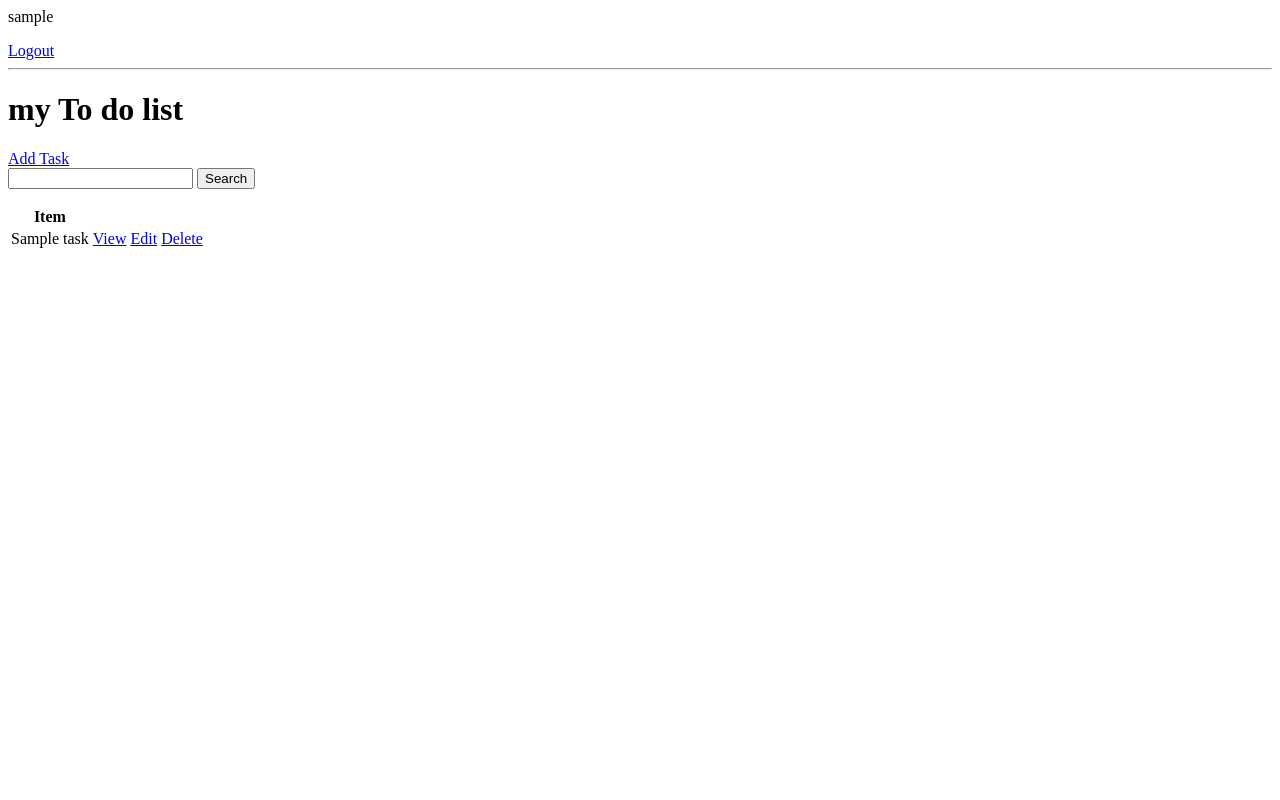
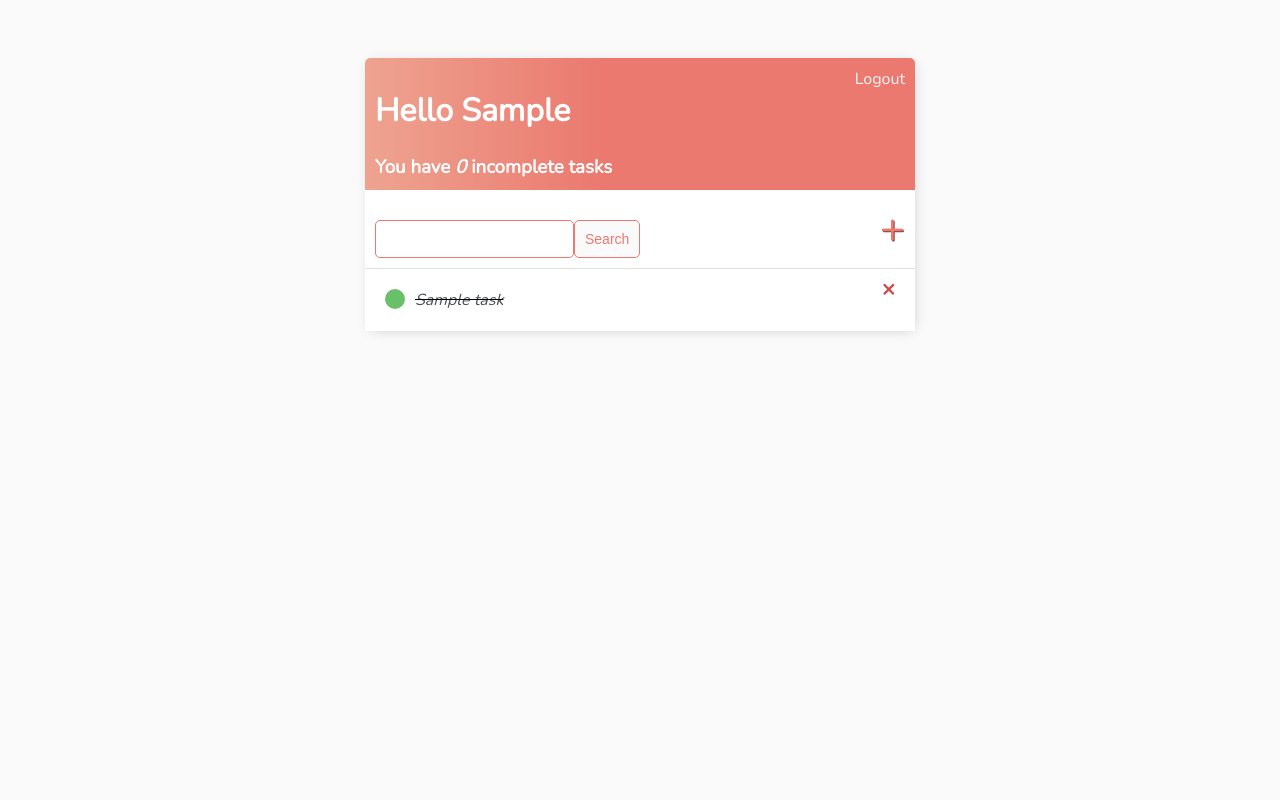
Before and after one commit to itachi47/toDO, a Django app: page / in a window 1280 px wide. Run offline with Django 4.2, Linux system fonts and the light colour scheme; a user stored in the database is signed in; tables that the repository leaves empty hold one stand-in row (values such as "Sample post").

Commit message:
added style and fixed bugs

```diff
--- /dev/null
+++ b/base/templates/base/main.html
@@ -0,0 +1,151 @@
+<!DOCTYPE html>
+<html lang="en">
+<head>
+    <meta charset="UTF-8">
+    <meta http-equiv="X-UA-Compatible" content="IE=edge">
+    <meta name="viewport" content="width= , initial-scale=1.0">
+    <title>To Do Items</title>
+    <link rel="stylesheet" href="<link rel="preconnect" href="https://fonts.googleapis.com">
+    <link rel="preconnect" href="https://fonts.gstatic.com" crossorigin>
+    <link href="https://fonts.googleapis.com/css2?family=Nunito:wght@200&display=swap" rel="stylesheet">
+
+    <style>
+        body {
+            background-color: #FAFAFA;
+            font-family: 'Nunito', sans-serif;
+            padding-top: 50px;
+        }
+
+        /* h1,
+        h2,
+        h3,
+        h4,
+        h5,
+        h6{
+            font-family: 'Raleway', sans-serif;
+        } */
+
+        a, p{
+            color: #4b5156;
+        }
+        .container {
+            max-width: 550px;
+            margin: auto;
+            background-color: #fff;
+            -webkit-box-shadow: 2px 2px 13px -4px rgba(0, 0, 0, 0.21);
+            box-shadow: 2px 2px 13px -4px rgba(0, 0, 0, 0.21);
+        }
+        .header-bar {
+            display: flex;
+            justify-content: space-between;
+            color: #fff;
+            padding: 10px;
+            border-radius: 5px 5px 0 0;
+            background: linear-gradient(90deg, #eea390 0%, #eb796f 43%, #eb796f 100%);
+        }
+        .header-bar a {
+            color: rgb(247, 247, 247);
+            text-decoration: none;
+        }
+
+        .task-wrapper {
+            display: flex;
+            justify-content: space-between;
+            padding: 20px;
+            background-color: #fff;
+            border-top: 1px solid rgb(226, 226, 226 );
+        }
+
+        .task-title{
+            display: flex;
+        }
+
+        .task-title a {
+            text-decoration: none;
+            color: #4b5156;
+            margin-left: 10px;
+        }
+
+        .task-complete-icon {
+            height: 20px;
+            width: 20px;
+            background-color: rgb(105, 192, 105);
+            border-radius: 50%;
+        }
+
+        .task-incomplete-icon {
+            height: 20px;
+            width: 20px;
+            background-color: rgb(218, 218, 218);
+            border-radius: 50%;
+        }
+
+        .delete-link {
+            text-decoration: none;
+            font-weight: 900;
+            color: #cf4949;
+            font-size: 22px;
+            line-height: 0;
+        }
+
+        #search-add-wrapper {
+            display: flex;
+            justify-content: space-between;
+            align-items: center;
+            padding: 10px;
+        }
+
+        #add-link {
+            color: #eb796f;
+            text-decoration: none;
+            font-size: 42px;
+            text-shadow: 1px 1px #81413b ;
+        }
+
+        .card-body {
+            padding: 20px;
+        }
+
+        input[type=text],
+        input[type=password],
+        textarea {
+            border: 1px solid #eb796f;
+            border-radius: 5px;
+            padding: 10px;
+            width: 90%;
+        }
+
+        label {
+            padding-top: 10px !important;
+            display: block;
+        }
+
+        .button {
+            border: 1px solid #eb796f;
+            background-color: #FAFAFA;
+            color: #eb796f;
+            padding: 10px;
+            font-size: 14px;
+            border-radius: 5px;
+            cursor: pointer;
+            text-decoration: none;
+        }
+
+        .center-button {
+            display: flex;
+            justify-content: center;
+        }
+
+
+
+    </style>
+
+</head>
+<body>
+    <div class="container">
+        {% block content %}
+
+        {% endblock content %}
+    </div>
+</body>
+</html>
--- a/base/templates/base/task.html
+++ b/base/templates/base/task.html
@@ -1 +1 @@
-<h1>Task: {{task}}</h1>
+<h1>Task: {{ task }}</h1>
--- a/base/templates/base/task_list.html
+++ b/base/templates/base/task_list.html
@@ -1,32 +1,50 @@
+{% extends 'base/main.html' %}
+{% block content %}
 
+<div class="header-bar">
+    <div>
+        <h1>Hello {{request.user | title}}</h1>
+        <h3 style="margin:0">You have <i>{{count}}</i> incomplete task{{count | pluralize:"s"}}</h3>
+    </div>
     {% if request.user.is_authenticated%}
-    <p>{{request.user}} </p>
         <a href="{% url 'logout' %}">Logout</a>
     {% else %}
         <a href="{% url 'login' %}">Login</a>
     {% endif %}
+</div>
 
-<hr>
-<h1>my To do list</h1>
-<a href="{% url 'task-create' %}">Add Task</a>
 
-<form action="" method="GET">
+<div id="search-add-wrapper">
+    <form action="" method="GET" style="margin-top: 20px; display: flex;">
         <input type="text" name="search-area" value="{{ search_input }}">
-    <input type="submit" value="Search">
+        <input class="button" type="submit" value="Search">
     </form>
-<table>
-    <tr>
-        <th>Item</th>
-        <th></th>
-    </tr>
+    <a id="add-link"  href="{% url 'task-create' %}">&#x2b;</a>
+</div>
+
+
+
+
+
+<div class="task-items-wrapper">
     {% for task in tasks %}
-    <tr>
-        <td>{{task.title}}</td>
-        <td><a href="{% url 'task' task.id %}">View</a></td>
-        <td><a href="{% url 'task-update' task.id %}">Edit</a></td>
-        <td><a href="{% url 'task-delete' task.id %}">Delete</a></td>
-    </tr>
-    {%empty%}
+        <div class="task-wrapper">
+            {% if task.complete %}
+            <div class="task-title">
+                <div class="task-complete-icon"></div>
+                <i><s><a href="{% url 'task-update' task.id %}">{{ task }}</a></s></i>
+            </div>
+            {% else %}
+            <div class="task-title">
+                <div class="task-incomplete-icon"></div>
+                <a href="{% url 'task-update' task.id %}">{{ task }}</a>
+            </div>
+            {% endif %}
+            <a class='delete-link' href="{% url 'task-delete' task.id %}">&#215;</a>
+        </div>
+    {% empty %}
     <h3>No item in list</h3>
     {% endfor %}
-</table>
+</div>
+
+{% endblock content %}
--- a/base/views.py
+++ b/base/views.py
@@ -42,7 +42,7 @@ class RegisterPage(FormView):
     def get(self, *args, **kwargs):
         if self.request.user.is_authenticated:
             return redirect('tasks')
-        return super(RegisterPage, self)
+        return super(RegisterPage, self).get(*args, **kwargs)
 
 
 class TaskList(LoginRequiredMixin, ListView):
@@ -79,6 +79,7 @@ class TaskCreate(LoginRequiredMixin, CreateView):
 
 
 class TaskUpdate(LoginRequiredMixin, UpdateView):
+    model = Task
     fields = ['title', 'description', 'complete']
     success_url = reverse_lazy('tasks')
 
```
Also changed, not shown: base/templates/base/login.html (+16 -6 lines), base/templates/base/register.html (+20 -7 lines), base/templates/base/task_confirm_delete.html (+16 -6 lines), base/templates/base/task_form.html (+16 -7 lines). Lines whose indentation alone changed are shown as unchanged.
